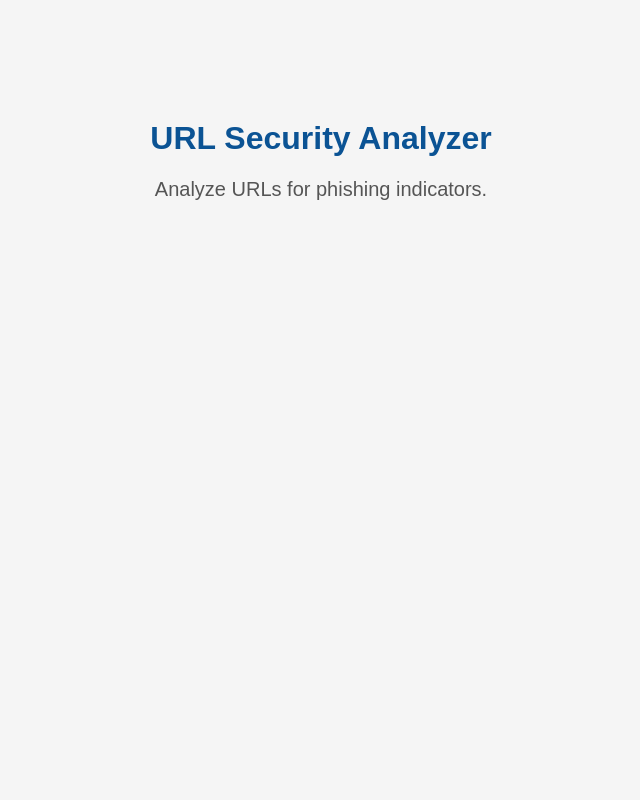
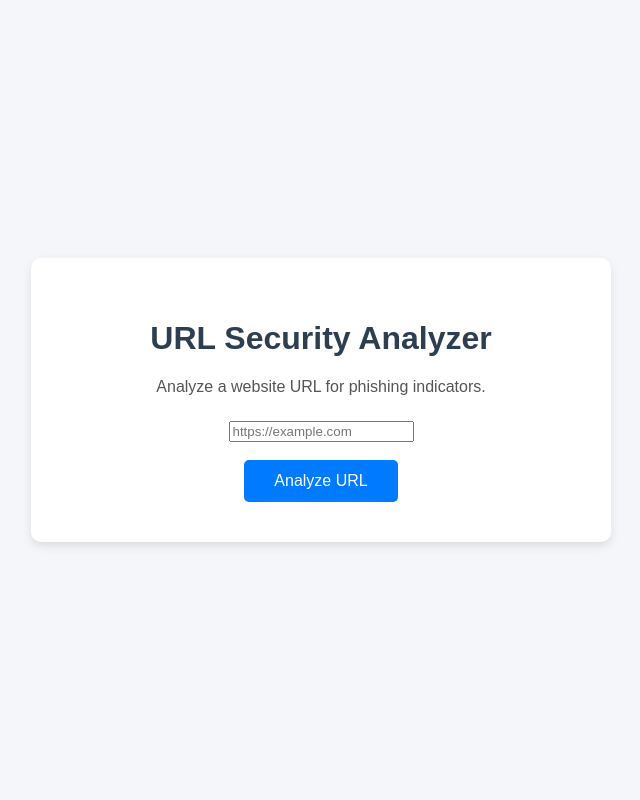
Before and after one commit to abhianitha2007-dotcom/URL-Security-Analyzer, a Flask app: page / in a window 1280 px wide. Shown: the whole page, without its empty margins (319-959 px from the left). Run offline with Flask 3, Linux system fonts and the light colour scheme.

Commit message:
Add URL submission form

```diff
--- a/app.py
+++ b/app.py
@@ -1,12 +1,30 @@
-from flask import Flask, render_template
+from flask import Flask
+from flask import render_template
+from flask import request
 
 app = Flask(__name__)
 
 
 @app.route("/")
 def home():
+
     return render_template("index.html")
 
 
+@app.route("/analyze", methods=["POST"])
+def analyze():
+
+    url = request.form["url"]
+
+    return f"""
+
+    <h2>URL Received</h2>
+
+    <p>{url}</p>
+
+    """
+
+
 if __name__ == "__main__":
+
     app.run(debug=True)
--- a/static/css/style.css
+++ b/static/css/style.css
@@ -1,37 +1,29 @@
-body{
+input{
 
-    background:#f5f5f5;
-
-    font-family:Arial,sans-serif;
-
-    margin:0;
-
-    padding:0;
+    width:70%;
+    padding:12px;
+    font-size:18px;
 
 }
 
-.container{
+button{
 
-    width:70%;
+    padding:12px 25px;
+    font-size:18px;
 
-    margin:auto;
+    cursor:pointer;
 
-    text-align:center;
+    background:#0b5394;
+    color:white;
 
-    margin-top:120px;
+    border:none;
+
+    border-radius:5px;
 
 }
 
-h1{
+button:hover{
 
-    color:#0b5394;
+    background:#083b68;
 
 }
-
-p{
-
-    color:#555;
-
-    font-size:20px;
-
-}
--- a/templates/index.html
+++ b/templates/index.html
@@ -1,32 +1,89 @@
 <!DOCTYPE html>
 <html lang="en">
-
 <head>
-
     <meta charset="UTF-8">
-
-    <meta name="viewport"
-          content="width=device-width, initial-scale=1.0">
-
+    <meta name="viewport" content="width=device-width, initial-scale=1.0">
     <title>URL Security Analyzer</title>
 
-    <link rel="stylesheet"
-          href="{{ url_for('static', filename='css/style.css') }}">
+    <style>
+        body {
+            font-family: Arial, sans-serif;
+            background-color: #f4f6f9;
+            display: flex;
+            justify-content: center;
+            align-items: center;
+            height: 100vh;
+            margin: 0;
+        }
 
+        .container {
+            background: white;
+            padding: 40px;
+            border-radius: 10px;
+            box-shadow: 0 4px 10px rgba(0,0,0,0.1);
+            width: 500px;
+            text-align: center;
+        }
+
+        h1 {
+            color: #2c3e50;
+        }
+
+        p {
+            color: #555;
+            margin-bottom: 25px;
+        }
+
+        ul {
+            text-align: left;
+            display: inline-block;
+            margin-bottom: 30px;
+            font-size: 18px;
+        }
+
+        li {
+            margin: 10px 0;
+        }
+
+        button {
+            background-color: #007BFF;
+            color: white;
+            border: none;
+            padding: 12px 30px;
+            font-size: 16px;
+            border-radius: 5px;
+            cursor: pointer;
+        }
+
+        button:hover {
+            background-color: #0056b3;
+        }
+    </style>
 </head>
 
 <body>
 
-    <div class="container">
+<div class="container">
 
-        <h1>URL Security Analyzer</h1>
+    <h1>URL Security Analyzer</h1>
 
-        <p>
-            Analyze URLs for phishing indicators.
-        </p>
+    <p>Analyze a website URL for phishing indicators.</p>
 
-    </div>
+    <form action="/analyze" method="POST">
 
-</body>
+        <input
+            type="text"
+            name="url"
+            placeholder="https://example.com"
+            required
+        >
 
-</html>
+        <br><br>
+
+        <button type="submit">
+            Analyze URL
+        </button>
+
+    </form>
+
+</div>
```
